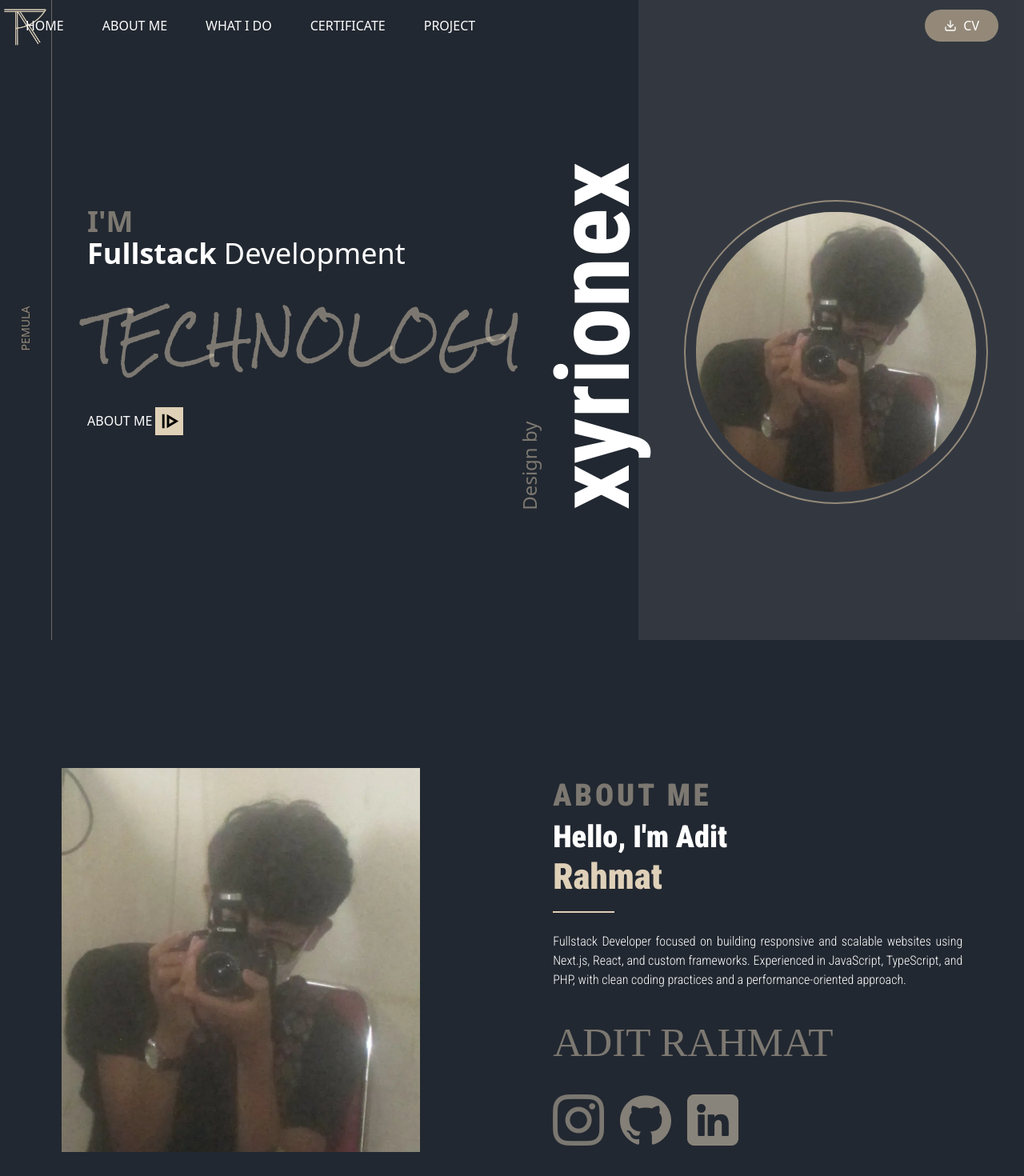
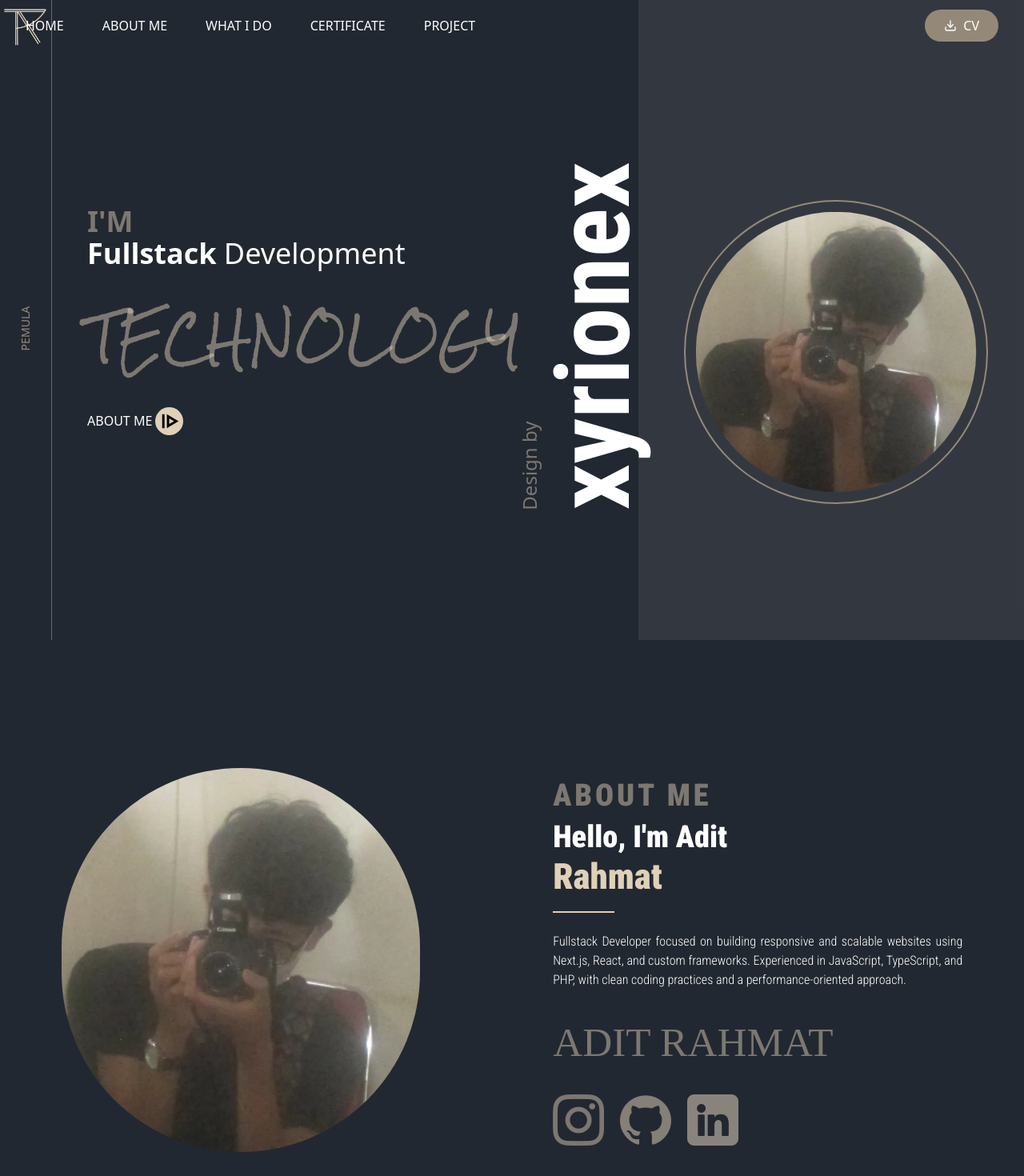
Before and after one commit to xyrionexx/portofolio, a Next.js app: page / in a window 1280 px wide. Shown: the top 1470 px of the page at 80% size. Built offline with nearby package versions, Linux system fonts and the light colour scheme; a web font is replaced by a local one.

Commit message:
memperbarui

```diff
--- a/src/aboutMe/aboutMe.css
+++ b/src/aboutMe/aboutMe.css
@@ -15,7 +15,7 @@
 .profileAboutMe img{
     width: 60vw;
     height: 80vh;
-    border-radius: 1000;
+    border-radius: 1000px;
 }
 
 .descAboutMe{
--- a/src/aboutMe/page.tsx
+++ b/src/aboutMe/page.tsx
@@ -55,7 +55,7 @@ export default function AboutMe() {
               </li>
               <li>
                 <i>
-                  <a href="https://github.com/adit-hidayat">
+                  <a href="https://github.com/xyrionexx">
                     <Image
                       className="iconSosialMedia w-14"
                       src="/github.png"
--- a/src/homepage/home.tsx
+++ b/src/homepage/home.tsx
@@ -40,6 +40,7 @@ export default function Homepage() {
                     width={150}
                     height={150}
                     style={{ objectFit: "cover" }}
+                    className="rounded-full"
                   />
                 </i>
               </span>
```
